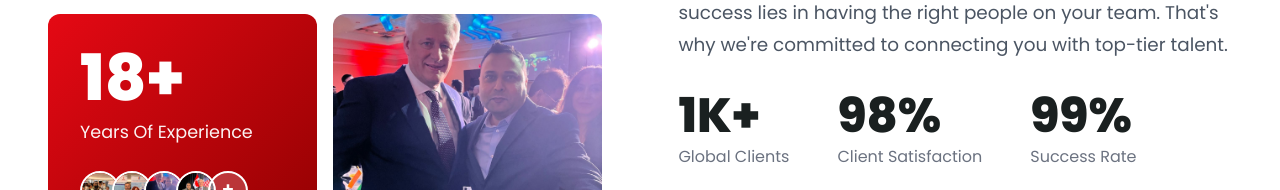
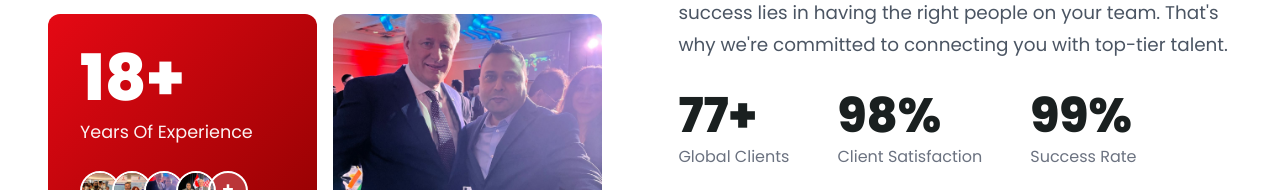
Before and after one commit to Jivansatapathy/VenusConsultancy, a React (Vite) app in the folder client/: page / in a window 1280 px wide. Shown: the part 1213-1403 px from the top of the page. Built offline with nearby package versions, Linux system fonts and the light colour scheme; no server answers.

Commit message:
How we work

```diff
--- a/client/src/components/StatAbout.jsx
+++ b/client/src/components/StatAbout.jsx
@@ -35,7 +35,7 @@ export default function StatAbout() {
     const startTime = performance.now();
 
     const targets = {
-      clients: 1000, // 1K
+      clients: 77, // 77+
       satisfaction: 98, // 98%
       success: 99 // 99%
     };
@@ -67,9 +67,6 @@ export default function StatAbout() {
   // Format number with suffix
   const formatStat = (value, suffix) => {
     if (suffix === 'K+') {
-      if (value >= 1000) {
-        return '1K+';
-      }
       return `${value}+`;
     }
     return `${value}${suffix}`;
```
